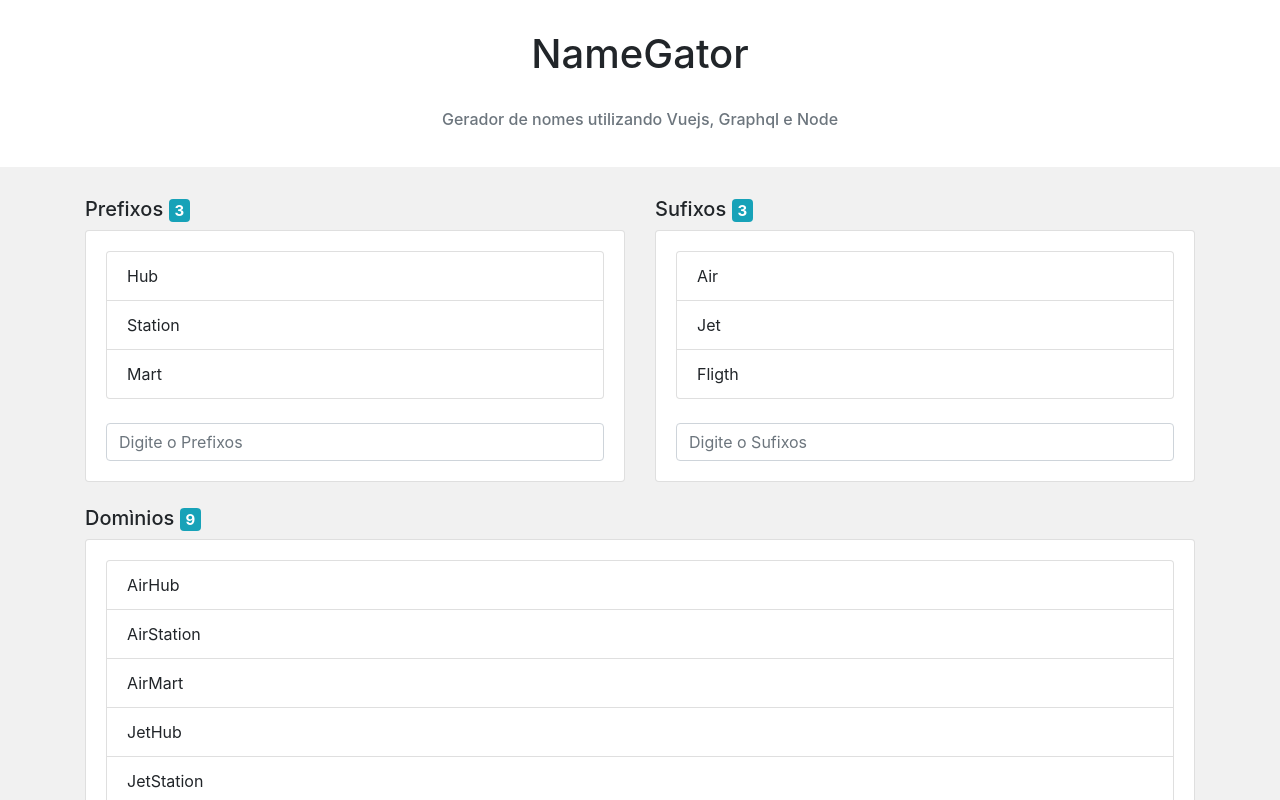
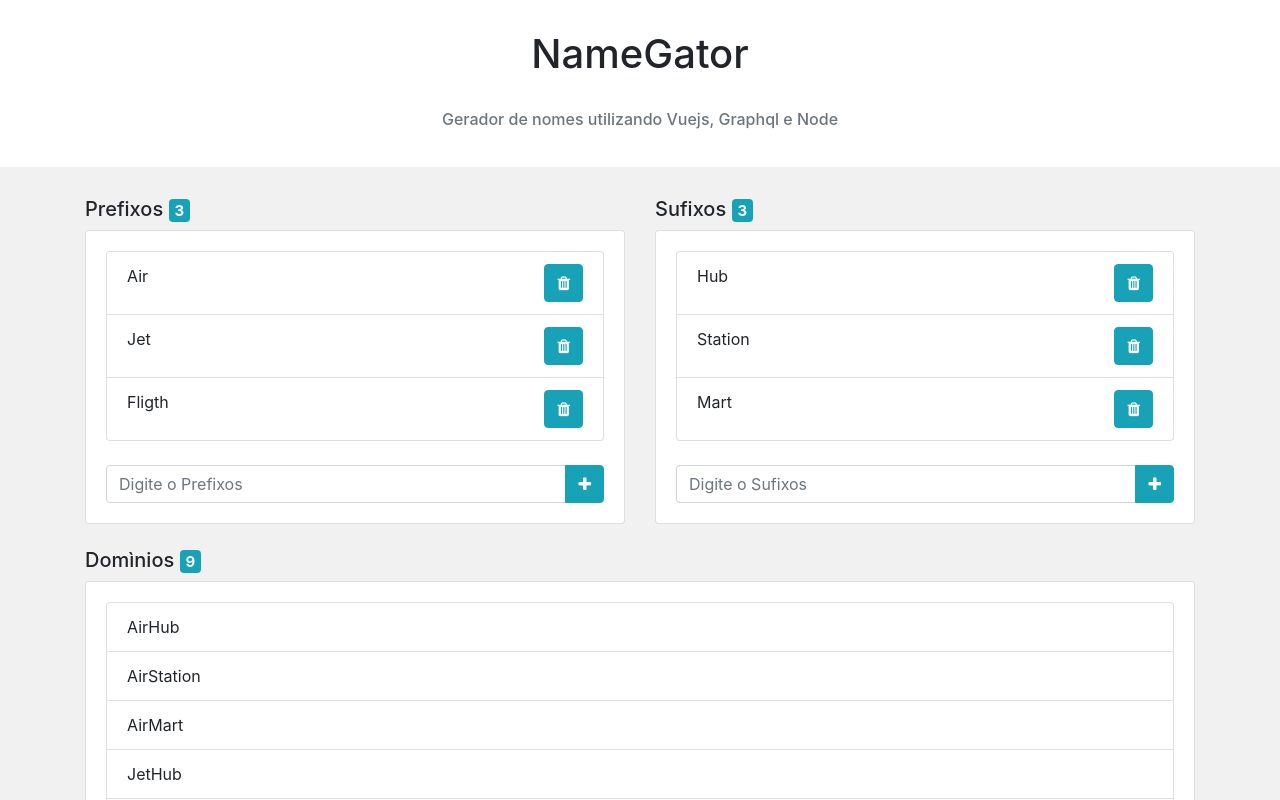
Before and after one commit to MarcosSantosDev/fullstack-vue-graphql-node, a Vue app: page / in a window 1280 px wide. Shown: the top 800 px of the page. Built offline with nearby package versions, Linux system fonts and the light colour scheme; the HTML template or start-up script is replaced by a standard one.

Commit message:
created actions of inserting and removing names

```diff
--- a/src/App.vue
+++ b/src/App.vue
@@ -11,30 +11,74 @@
           <div class="col-md">
             <h5>
               Prefixos
-              <span class="badge badge-info">{{ sufixes.length }}</span>
+              <span class="badge badge-info">{{ prefixes.length }}</span>
             </h5>
             <div class="card">
               <div class="card-body">
                 <ul class="list-group">
-                  <li class="list-group-item" v-for="sufix in sufixes" :key="sufix">{{ sufix }}</li>
+                  <li class="list-group-item" v-for="prefix in prefixes" :key="prefix">
+                    <div class="row">
+                      <div class="col-md">
+                        {{ prefix }}
+                      </div>
+                      <div class="col-md text-right">
+                        <button class="btn btn-info" v-on:click="deletePrefix(prefix)"><span class="fa fa-trash"></span></button>
+                      </div>
+                    </div>
+                  </li>
                 </ul>
                 <br />
-                <input class="form-control" type="text" placeholder="Digite o Prefixos" />
+                <div class="input-group">
+                  <input
+                    class="form-control"
+                    type="text"
+                    v-model="prefix"
+                    v-on:keyup.enter="addPrefix"
+                    placeholder="Digite o Prefixos"
+                  />
+                  <div class="input-group-append">
+                    <button type="button" class="btn btn-info" v-on:click="addPrefix">
+                      <span class="fa fa-plus"></span>
+                    </button>
+                  </div>
+                </div>
               </div>
             </div>
           </div>
           <div class="col-md">
             <h5>
               Sufixos
-              <span class="badge badge-info">{{ prefixes.length }}</span>
+              <span class="badge badge-info">{{ sufixes.length }}</span>
             </h5>
             <div class="card">
               <div class="card-body">
                 <ul class="list-group">
-                  <li class="list-group-item" v-for="prefix in prefixes" :key="prefix">{{ prefix }}</li>
+                  <li class="list-group-item" v-for="sufix in sufixes" :key="sufix">
+                    <div class="row">
+                      <div class="col-md">
+                        {{ sufix }}
+                      </div>
+                      <div class="col-md text-right">
+                        <button class="btn btn-info" v-on:click="deleteSufix(sufix)"><span class="fa fa-trash"></span></button>
+                      </div>
+                    </div>
+                  </li>
                 </ul>
                 <br />
-                <input class="form-control" type="text" placeholder="Digite o Sufixos" />
+                <div class="input-group">
+                  <input
+                    class="form-control"
+                    type="text"
+                    v-model="sufix"
+                    v-on:keyup.enter="addSufix"
+                    placeholder="Digite o Sufixos"
+                  />
+                  <div class="input-group-append" v-on:click="addSufix">
+                    <button type="button" class="btn btn-info">
+                      <span class="fa fa-plus"></span>
+                    </button>
+                  </div>
+                </div>
               </div>
             </div>
           </div>
@@ -76,8 +120,37 @@ export default {
 				"FligthHub",
 				"FligthStation",
 				"FligthMart"
-			]
+			],
+			prefix: "",
+			sufix: ""
 		};
+	},
+	methods: {
+		addPrefix() {
+			this.prefixes.push(this.prefix);
+			this.prefix = "";
+			this.generate();
+		},
+		deletePrefix(value) {
+			this.prefixes = this.prefixes.filter(prefix => prefix != value);
+			this.generate();
+		},
+		addSufix() {
+			this.sufixes.push(this.sufix);
+			this.sufix = "";
+			this.generate();
+		},
+		deleteSufix(value) {
+			this.sufixes = this.sufixes.filter(sufix => sufix != value);
+			this.generate();
+		},
+		generate() {
+			this.domains = [];
+
+			this.prefixes.map(prefix => {
+				this.sufixes.map(sufix => this.domains.push(prefix + sufix));
+			});
+		}
 	}
 };
 </script>
```
